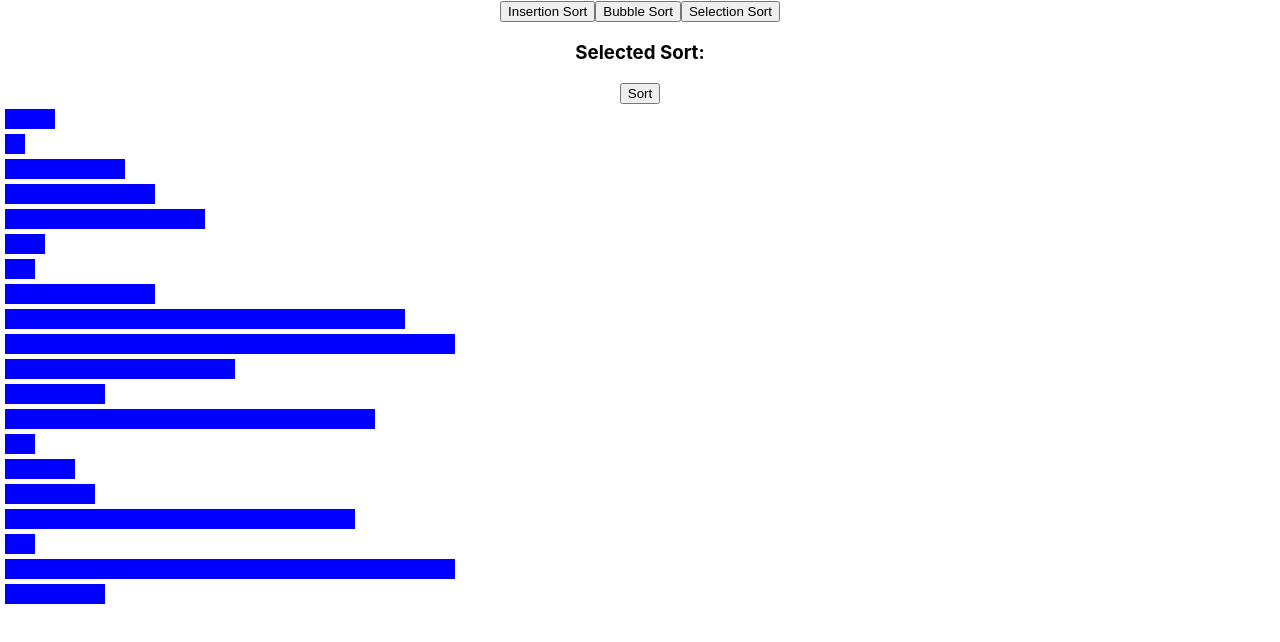
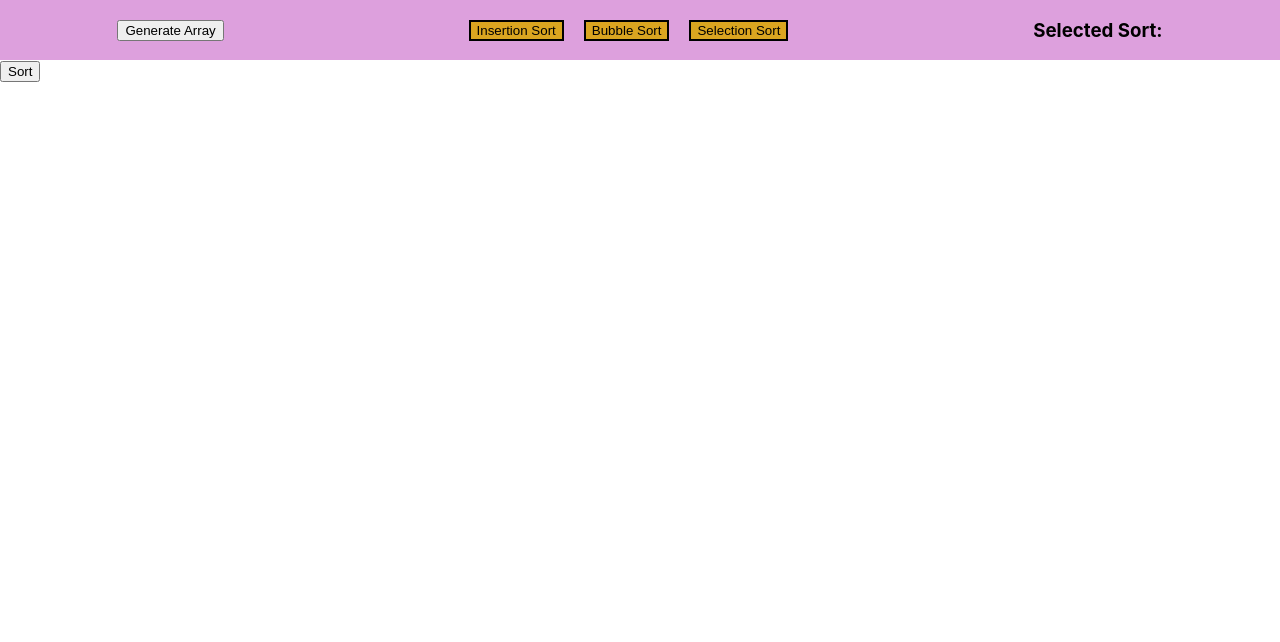
Before and after one commit to Kquach12/sorting_project, a React (Create React App) app: page / in a window 1280 px wide. Shown: the top 642 px of the page. Built offline with nearby package versions, Linux system fonts and the light colour scheme.

Commit message:
Generate random array and clean up

```diff
--- a/src/App.css
+++ b/src/App.css
@@ -1,38 +1,12 @@
-.App {
-  text-align: center;
+.navbar{
+  display: flex;
+  align-items: center;
+  justify-content: space-around;
+  background-color: plum;
 }
 
-.App-logo {
-  height: 40vmin;
-  pointer-events: none;
+.sortChoice{
+  margin: 10px;
+  background-color: goldenrod;
+  border: solid black 2px;
 }
-
-@media (prefers-reduced-motion: no-preference) {
-  .App-logo {
-    animation: App-logo-spin infinite 20s linear;
-  }
-}
-
-.App-header {
-  background-color: #282c34;
-  min-height: 100vh;
-  display: flex;
-  flex-direction: column;
-  align-items: center;
-  justify-content: center;
-  font-size: calc(10px + 2vmin);
-  color: white;
-}
-
-.App-link {
-  color: #61dafb;
-}
-
-@keyframes App-logo-spin {
-  from {
-    transform: rotate(0deg);
-  }
-  to {
-    transform: rotate(360deg);
-  }
-}
--- a/src/App.js
+++ b/src/App.js
@@ -7,10 +7,16 @@ import './App.css';
 
 function App() {
 
+  const [array, setArray] = useState([])
+
   const [sortAlgo, setSortAlgo] = useState("")
 
+  const generateArray = ()=>{
+    setArray(Array.from({length: 30}, () => Math.floor(Math.random() * 50 + 1)))
+    console.log(array)
+  }
+
   const useSortAlgoFunction = (e)=>{
-
     setSortAlgo(e.target.value)
     console.log(sortAlgo)
   }
@@ -18,16 +24,17 @@ function App() {
 
   return (
     <div className="App">
-      <nav>
-        <div>
-          <button onClick={useSortAlgoFunction} value="insertionSort">Insertion Sort</button>
-          <button onClick={useSortAlgoFunction} value="bubbleSort">Bubble Sort</button>
-          <button onClick={useSortAlgoFunction} value="selectionSort">Selection Sort</button>
+      <nav className="navbar">
+        <button onClick={generateArray}>Generate Array</button>
+        <div >
+          <button onClick={useSortAlgoFunction} value="Insertion" className="sortChoice">Insertion Sort</button>
+          <button onClick={useSortAlgoFunction} value="Bubble" className="sortChoice">Bubble Sort</button>
+          <button onClick={useSortAlgoFunction} value="Selection" className="sortChoice">Selection Sort</button>
         </div>
         <h3>Selected Sort: {sortAlgo}</h3>
       </nav>
       {/* <Navbar useSortAlgo = {useSortAlgoFunction}/> */}
-      <Display sortingAlgo = {sortAlgo}/>
+      <Display sortingAlgo = {sortAlgo} array = {array}/>
       <InsertionSort/>
     </div>
   );
--- a/src/Components/Display.js
+++ b/src/Components/Display.js
@@ -1,24 +1,30 @@
-import React, {useState} from 'react'
+import React, {useEffect, useState} from 'react'
 
 
 
 
 const Display = (props) => {
-    const [testArray,setTestArray] = useState([5,2,12,15,20,4,3,15,40,45,23,10,37,3,7,9,35,3,45,10])
+    const {sortingAlgo, array} = props
+
+    const [testArray,setTestArray] = useState([])
     const [selectedValue, setSelectedValue] = useState()
 
-    const sortingAlgo = props.sortingAlgo
+
+    useEffect (()=>
+        setTestArray(props.array), [props.array]
+    )
 
     const selection = (array) =>{
-        if (sortingAlgo == "insertionSort"){
+        if (sortingAlgo == "Insertion"){
             insertionSort(array)
         }
-        else if (sortingAlgo == "bubbleSort"){
+        else if (sortingAlgo == "Bubble"){
             bubbleSort(array)
         }
-        else if (sortingAlgo == "selectionSort"){
+        else if (sortingAlgo == "Selection"){
             selectionSort(array)
         }
+        console.log(array)
     }
 
     //**********************************SORTING ALGOS*********************************************/
@@ -41,6 +47,7 @@ const Display = (props) => {
             setTestArray([...array])
             await timer(100)
         }
+        setSelectedValue("")
     }
 
     function swap(i, j, array){
@@ -58,7 +65,7 @@ const Display = (props) => {
             for (let i = 0; i < array.length - 1 - counter; i++){
                 setSelectedValue(i)
                 setTestArray([...array])
-                await timer(300)
+                await timer(100)
                 if (array[i] > array[i+1]) {
                     swap (i, i+1, array)
                     isSorted = false
@@ -67,6 +74,7 @@ const Display = (props) => {
             counter++
 		}
         setTestArray([...array])
+        setSelectedValue("")
     }
 
 
@@ -77,7 +85,7 @@ const Display = (props) => {
             for (let j = i+1; j < array.length; j++){
                 setSelectedValue(j)
                 setTestArray([...array])
-                await timer(300)
+                await timer(100)
                 if (array[j] < array[lowest]){
                     lowest = j
                     needsSort = true
@@ -88,6 +96,7 @@ const Display = (props) => {
             }
         }
         setTestArray([...array])
+        setSelectedValue("")
     }
 
     //**********************************SORTING ALGOS*********************************************/
@@ -101,7 +110,7 @@ const Display = (props) => {
 
                     index === selectedValue ?
                         <div key = {index} style={{
-                            height: `20px`,
+                            height: `10px`,
                             width:`${value * 10}px`,
                             backgroundColor: "red",
                             margin:"5px"
@@ -109,7 +118,7 @@ const Display = (props) => {
 
                     :
                         <div key = {index} style={{
-                            height: `20px`,
+                            height: `10px`,
                             width:`${value * 10}px`,
                             backgroundColor: "blue",
                             margin:"5px"
```
